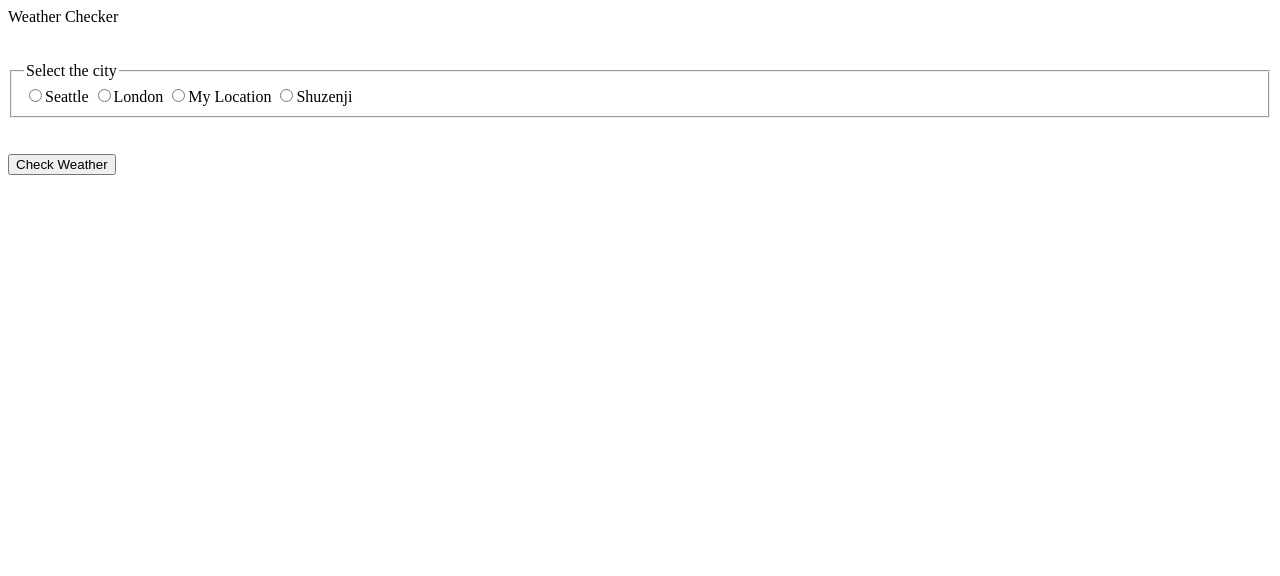
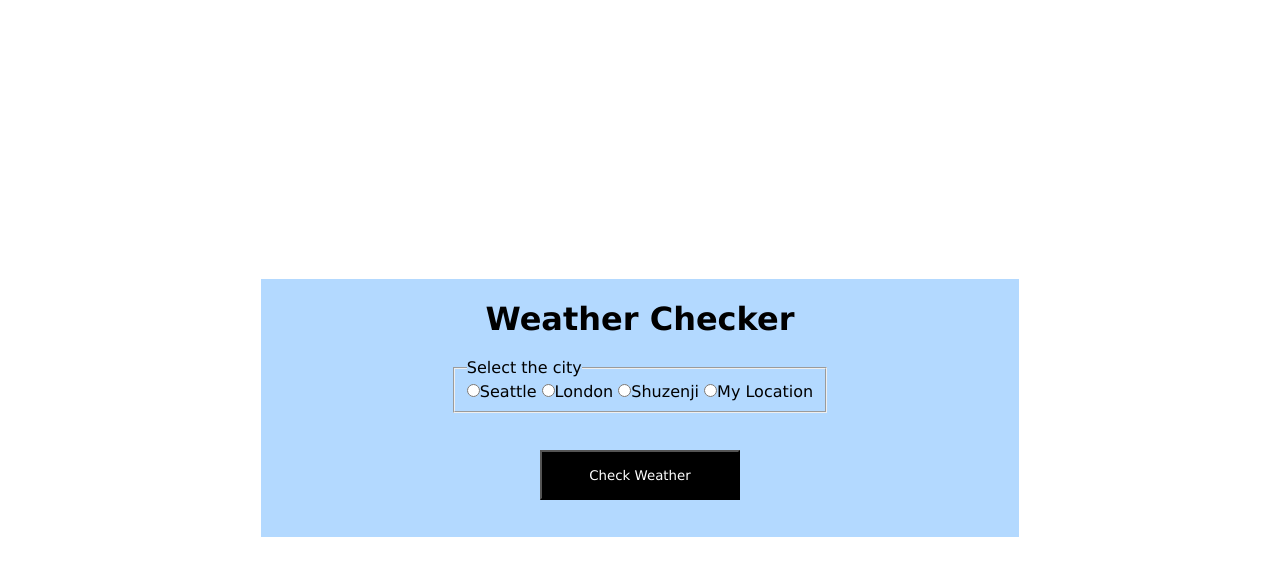
Before and after one commit to JWeinold/WeatherMapUpdated, a plain HTML site: page index.html in a window 1280 px wide. Drawn offline with Linux system fonts and the light colour scheme.

Commit message:
added scss

```diff
--- /dev/null
+++ b/_variables.scss
@@ -0,0 +1,6 @@
+$font-standard: Verdana, sans-serif;
+$color-white: #ffffff;
+$color-black: #000000;
+$color-yellow: #ffffb3;
+$color-blue: #b3d9ff;
+$color-gray: #bfbfbf;
--- a/index.html
+++ b/index.html
@@ -2,10 +2,13 @@
 <html>
 <head>
   <title>GeoLocation Weather App</title>
-
+  <link rel="stylesheet" href="styles.css">
+  <link rel="stylesheet" href="normalize.css">
 </head>
 <body>
-  <form>Weather Checker<br><br><br>
+  <div class="container">
+  <h1 class="header1">Weather Checker</h1>
+  <form class="weatherForm">
     <fieldset>
         <legend>Select the city</legend>
       <label>
@@ -14,19 +17,20 @@
       <label>
         <input type="radio" name="city" id="London"  value="London">London
       </label>
+    <label>
+        <input type="radio" name="city" id="Shuzenji" value="Shuzenji">Shuzenji
+      </label>
       <label>
         <input type="radio" name="city" id="MyLocation" value="My Location">My Location
-      </label>
-      <label>
-        <input type="radio" name="city" id="Shuzenji" value="Shuzenji">Shuzenji
       </label>
      </fieldset><br><br>
     </form>
 
-  <input type="button" value="Check Weather" onclick="getWeather();"><br>
+  <input type="button" class="button" value="Check Weather" onclick="getWeather();"><br>
 
   <div id="weather-data"></div><br>
   <div id="weather-reaction"></div>
   <script type="text/javascript" src="weather.js"></script>
+</div>
 </body>
 </html>
--- /dev/null
+++ b/styles.scss
@@ -0,0 +1,38 @@
+@import "_variables";
+
+html {
+  font-family: $font-standard;
+  font-size: 16px;
+}
+
+body {
+  background-color: $color-white;
+  display: flex;
+  height: 100vh;
+  flex-direction: column;
+  justify-content: center;
+}
+.container {
+  background-color: $color-blue;
+  display: flex;
+  width: 60%;
+  margin: auto;
+  flex-direction: column;
+  justify-content: space-around;
+  align-items: center;
+}
+.button {
+  background-color: $color-black;
+  color: $color-white;
+  font-family: $font-standard;
+  justify-content: center;
+  height: 50px;
+  width: 200px;
+
+  &:hover,
+    &:focus {
+    background-color: $color-yellow;
+    color: $color-black;
+    font-weight: bold;
+  }
+}
```
Also changed, not shown: normalize.css (added), styles.css (added), 1 other file.
